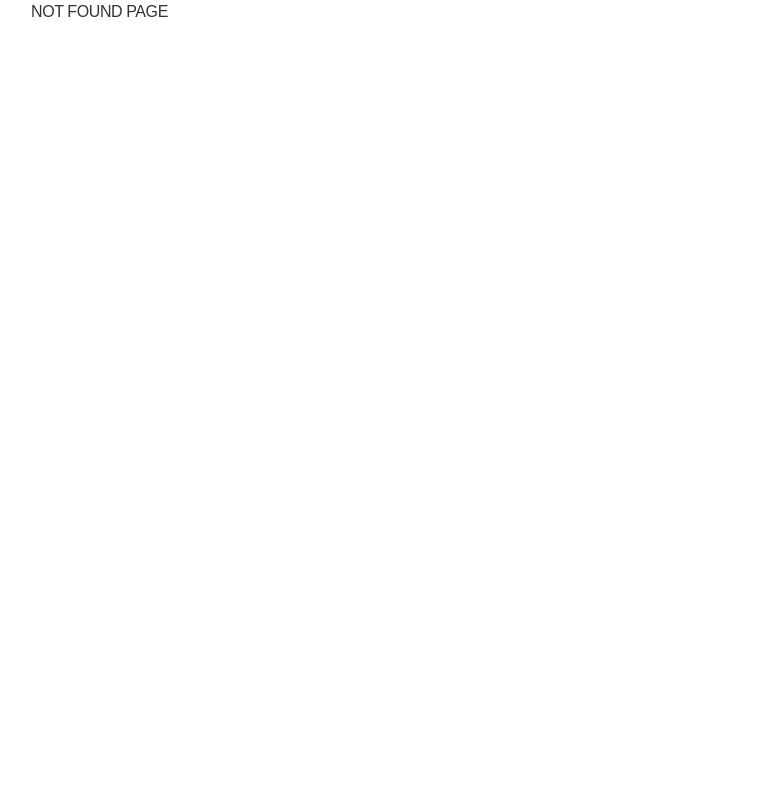
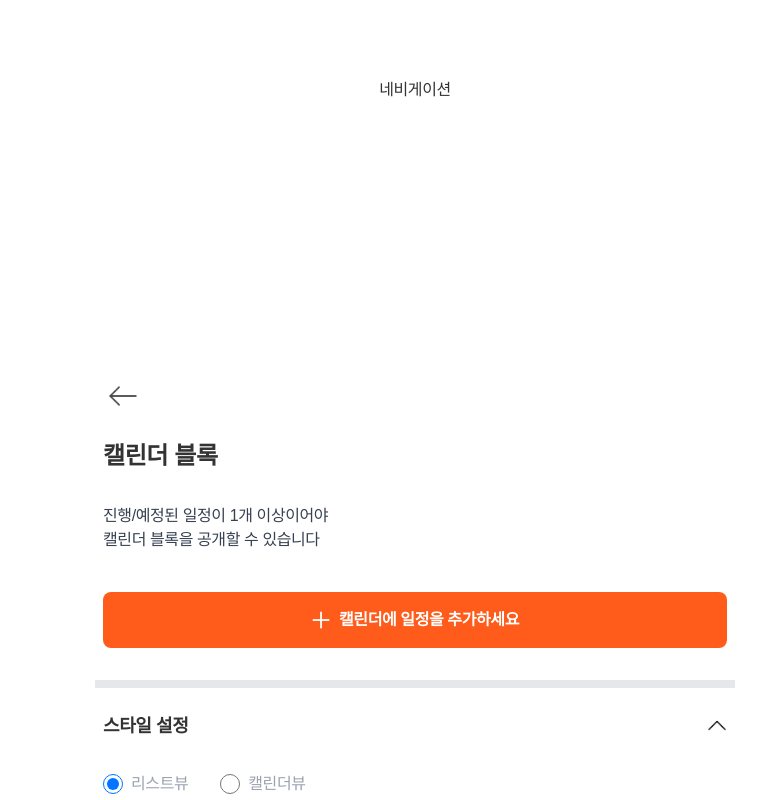
Before and after one commit to Mt-NextJs/linkle, a Next.js app: page /admin/block/calendar in a window 1280 px wide. Before the commit this address had no page. Shown: the top 800 px of the page, without its empty margins (225-991 px from the left). Built offline with nearby package versions, Linux system fonts and the light colour scheme.

Commit message:
♻️[Refactor] 캘린더 폴더 위치 변경 #10

```diff
--- a/src/app/calendar/components/calendar-header.tsx
+++ b/src/app/admin/block/calendar/components/calendar-header.tsx
@@ -8,7 +8,7 @@ export default function CalendarHeader() {
   const router = useRouter();
 
   const handleAddScheduleClick = () => {
-    router.push("/calendar/add");
+    router.push("calendar/add");
   };
 
   return (
```
Also changed, not shown: src/app/admin/block/calendar/add/page.tsx (renamed from src/app/calendar/add/page.tsx), src/app/admin/block/calendar/components/add-schedule-form.tsx (renamed from src/app/calendar/components/add-schedule-form.tsx), src/app/admin/block/calendar/components/calendar-view.tsx (renamed from src/app/calendar/components/calendar-view.tsx), src/app/admin/block/calendar/components/list-view.tsx (renamed from src/app/calendar/components/list-view.tsx), src/app/admin/block/calendar/components/schedule-list.tsx (renamed from src/app/calendar/components/schedule-list.tsx), src/app/admin/block/calendar/components/style-setting.tsx (renamed from src/app/calendar/components/style-setting.tsx), src/app/admin/block/calendar/page.tsx (renamed from src/app/calendar/page.tsx).
